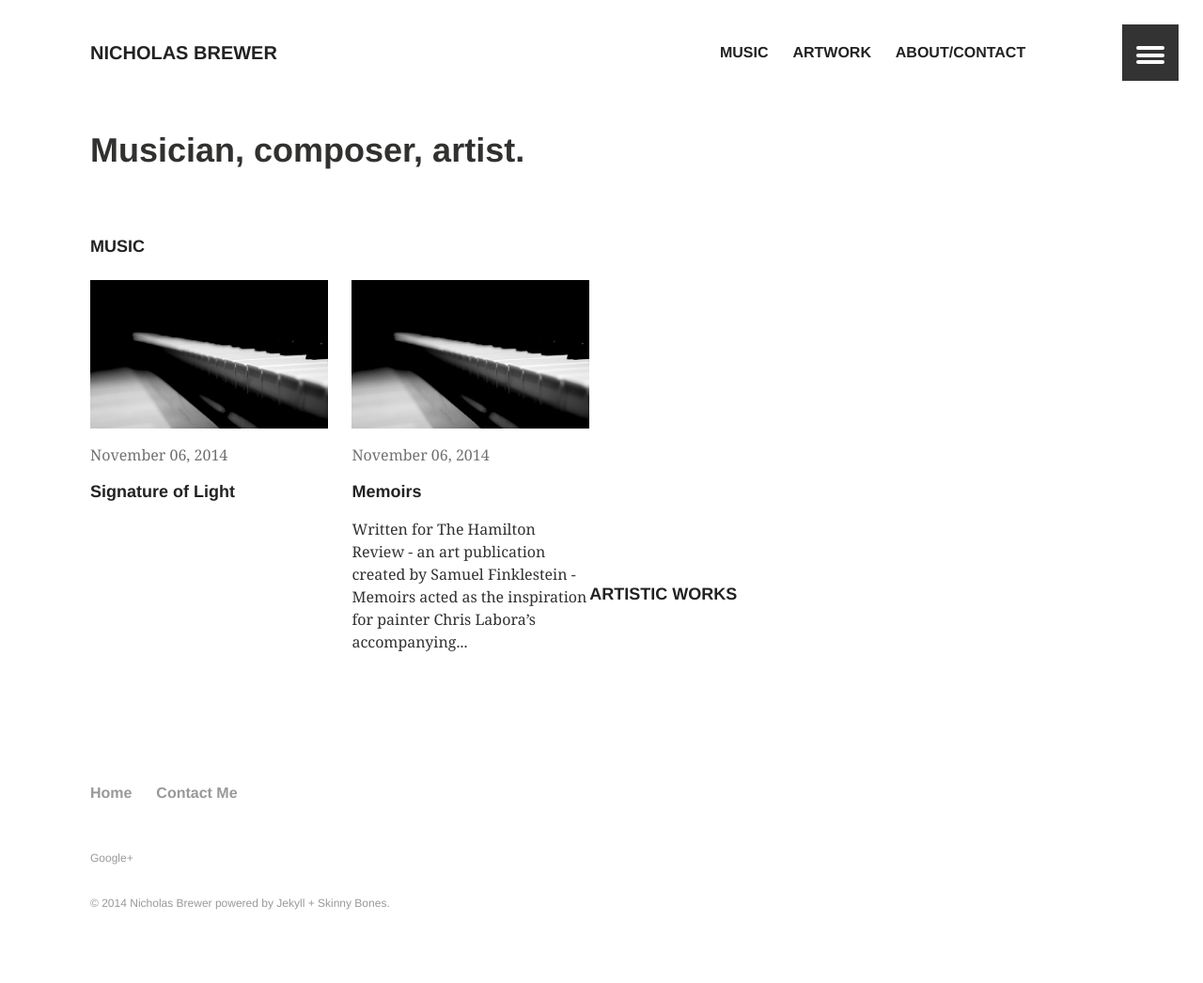
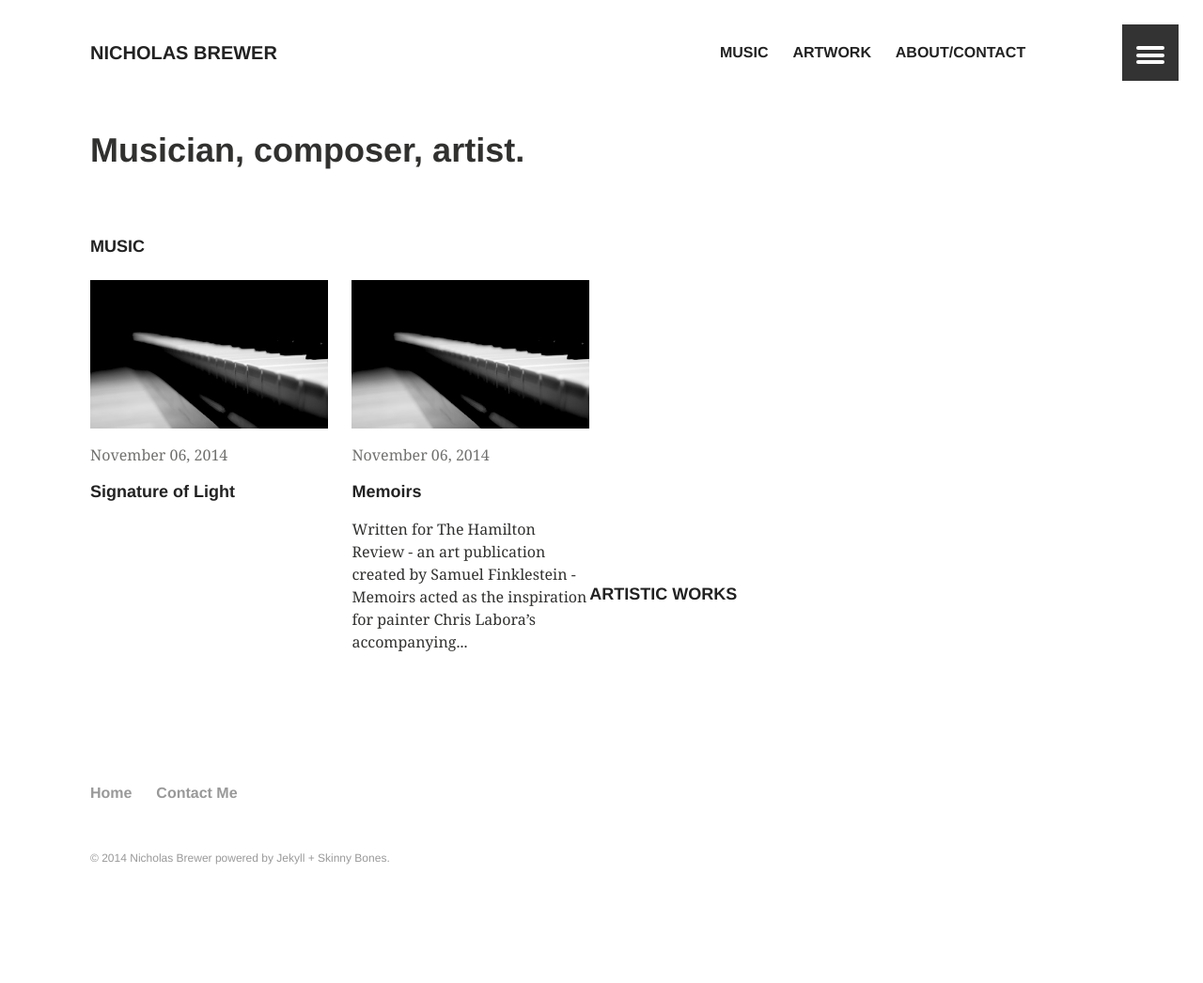
Before and after one commit to nicholasbrewer/nicholasbrewer.github.io, a Jekyll site: the page built from index.md, in a window 1280 px wide. Shown: the whole page at 94% size. Built offline with Jekyll 4.4.1, drawn with Linux system fonts in a browser that asks for light colours; after the commit the page ends 998 px from its top, so only the background shows below that.

Commit message:
Changing location of g+ account

```diff
--- a/_includes/footer.html
+++ b/_includes/footer.html
@@ -11,6 +11,5 @@
 		{% endfor %}
 		</ul>
 	</nav><!-- /.bottom-menu -->
-	<p class="gplus"><a href="https://plus.google.com/100145965449481004623" rel="publisher">Google+</a></p>
-	<p class="copyright">&#169; {{ site.time | date: '%Y' }} <a href="{{ site.url }}">{{ site.title }}</a> powered by <a href="http://jekyllrb.com">Jekyll</a> + <a href="http://mmistakes.github.io/skinny-bones-jekyll/">Skinny Bones</a>.</p>
+	<p class="copyright">&#169; {{ site.time | date: '%Y' }} <a href="https://plus.google.com/100145965449481004623">{{ site.title }}</a> powered by <a href="http://jekyllrb.com">Jekyll</a> + <a href="http://mmistakes.github.io/skinny-bones-jekyll/">Skinny Bones</a>.</p>
 </footer>
--- a/_sass/_layout.scss
+++ b/_sass/_layout.scss
@@ -468,7 +468,7 @@
 			text-decoration: none;
 		}
 	}
-	.gplus {
+	.social {
 		@include font-size(12);
 		color: lighten($black, 60);
 		a {
--- a/index.md
+++ b/index.md
@@ -4,7 +4,7 @@
 title: "Musician, composer, artist."
 ---
 
-###### [MUSIC]({{ site.url }}/music/mystuff/)
+###### [MUSIC]({{ site.url }}/music/)
 
 <div class="tiles">
 {% for post in site.categories.music limit:4 %}
```
Also changed, not shown: about/index.md (+1 -0 lines).
